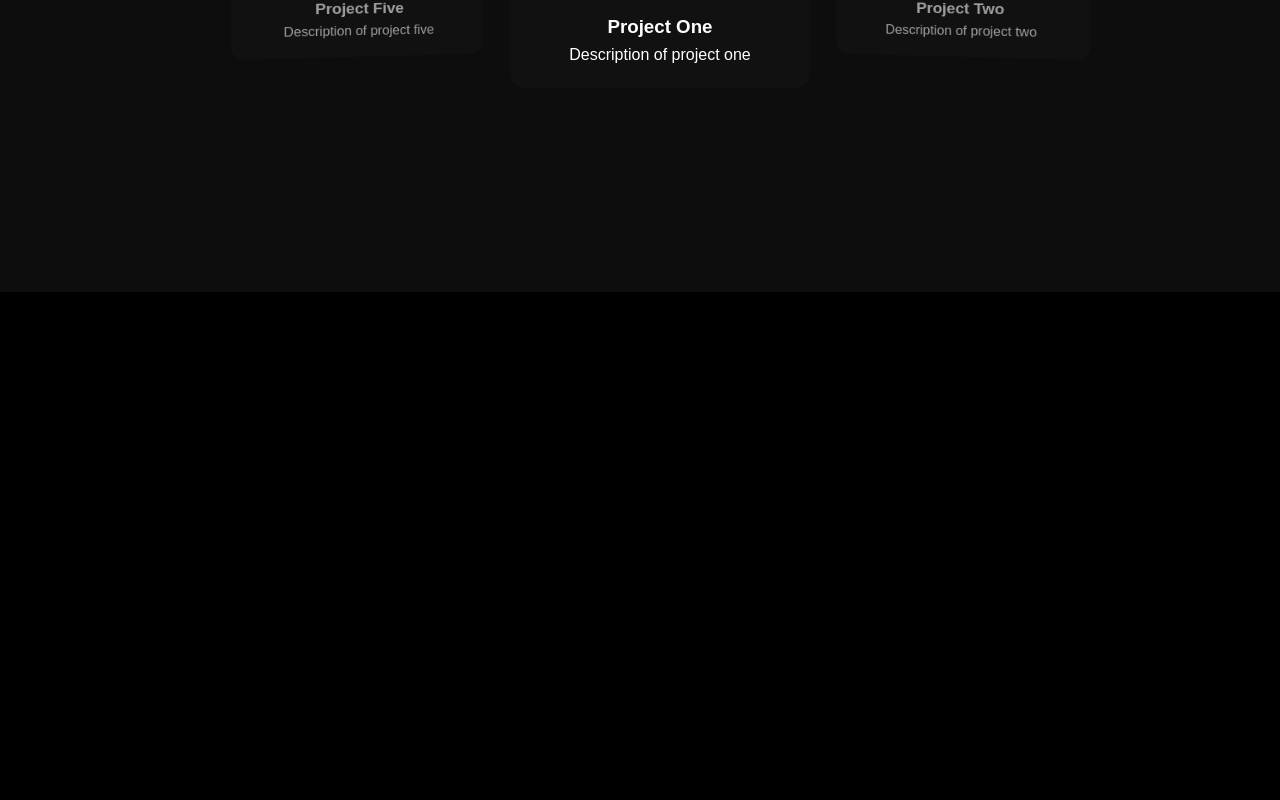
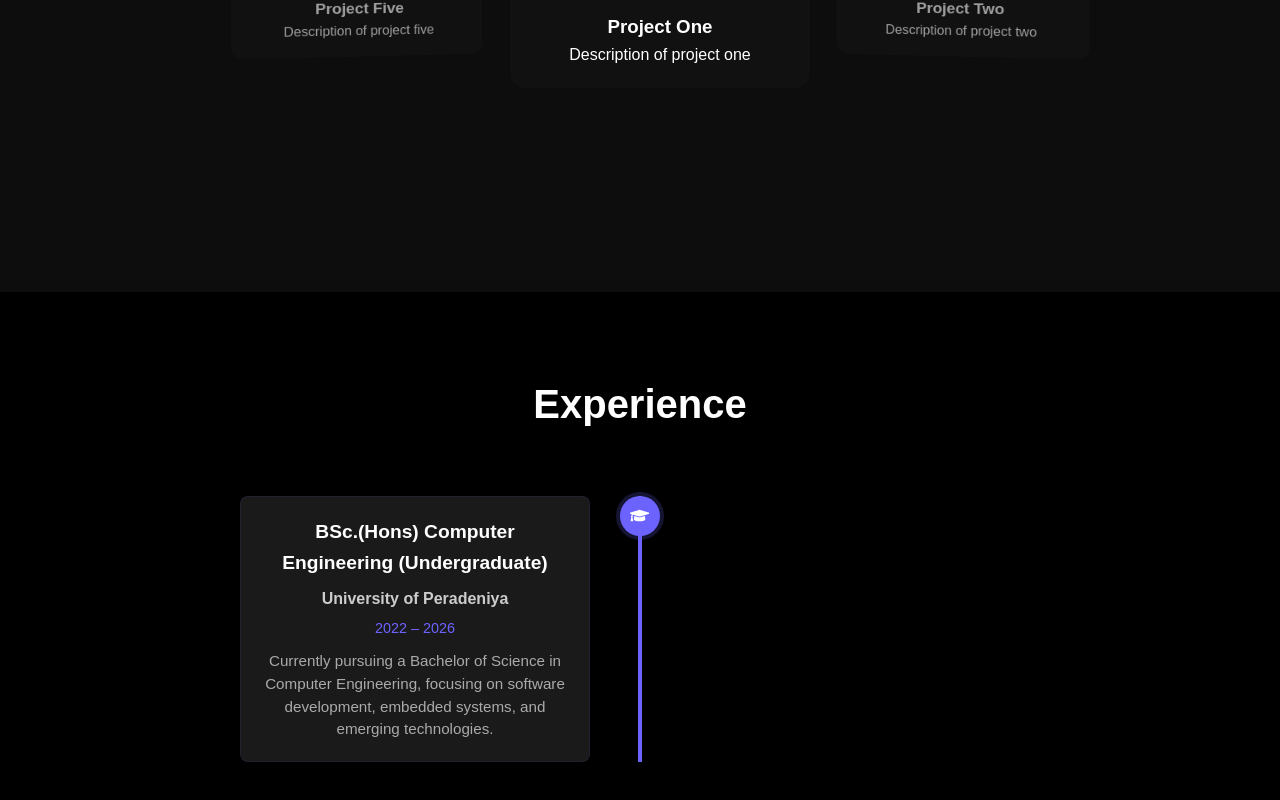
Before and after one commit to kushanmalintha/My-Portfolio, a React (Vite) app: page / in a window 1280 px wide. Shown: the part 2908-3708 px from the top of the page. Before the commit the page ends 3200 px from the top, so only its background shows below. Built offline with nearby package versions, Linux system fonts and the light colour scheme.

Commit message:
create experience section

```diff
--- a/src/App.jsx
+++ b/src/App.jsx
@@ -5,6 +5,8 @@ import Hero from './sections/Hero'
 import About from './sections/About'
 import Skills from './sections/Skills'
 import Projects from './components/Projects'
+import Education from './components/Experience'
+import Experience from './components/Experience'
 
 function App() {
   const [count, setCount] = useState(0)
@@ -16,6 +18,7 @@ function App() {
       <About />
       <Skills />
       <Projects />
+      <Experience />
     </>
   )
 }
--- /dev/null
+++ b/src/components/Experience.jsx
@@ -0,0 +1,35 @@
+import "../styles/Experience.css";
+import { FaGraduationCap } from "react-icons/fa";
+
+function Experience() {
+  return (
+    <section id="experience" className="experience">
+      <h2 className="section-title">Experience</h2>
+      <div className="timeline">
+        {/* First Item - Left Side */}
+        <div className="timeline-item left">
+          <div className="timeline-icon">
+            <FaGraduationCap />
+          </div>
+          <div className="timeline-content">
+            <h3>BSc.(Hons) Computer Engineering (Undergraduate)</h3>
+            <h4>University of Peradeniya</h4>
+            <span className="date">2022 – 2026</span>
+            <p>
+              Currently pursuing a Bachelor of Science in Computer Engineering,
+              focusing on software development, embedded systems, and emerging
+              technologies.
+            </p>
+          </div>
+        </div>
+
+        {/* Second Item - Right Side */}
+
+        {/* Third Item - Left Side */}
+
+      </div>
+    </section>
+  );
+}
+
+export default Experience;
--- /dev/null
+++ b/src/styles/Experience.css
@@ -0,0 +1,154 @@
+.experience {
+  background: #000000;
+  padding: 80px 20px;
+  color: #fff;
+  text-align: center;
+}
+
+.section-title {
+  font-size: 2.5rem;
+  margin-bottom: 60px;
+  color: #ffffff;
+  position: relative;
+}
+
+.timeline {
+  position: relative;
+  max-width: 800px;
+  margin: 0 auto;
+}
+
+.timeline::before {
+  content: "";
+  position: absolute;
+  left: 50%;
+  top: 0;
+  transform: translateX(-50%);
+  width: 4px;
+  height: 100%;
+  background: #6c63ff;
+}
+
+.timeline-item {
+  position: relative;
+  margin-bottom: 60px;
+  width: 100%;
+}
+
+.timeline-item::after {
+  content: '';
+  display: block;
+  clear: both;
+}
+
+.timeline-item.left .timeline-content {
+  float: left;
+  margin-right: 30px;
+}
+
+.timeline-item.right .timeline-content {
+  float: right;
+  margin-left: 30px;
+}
+
+.timeline-icon {
+  width: 40px;
+  height: 40px;
+  background: #6c63ff;
+  border-radius: 50%;
+  position: absolute;
+  left: 50%;
+  top: 0;
+  transform: translateX(-50%);
+  display: flex;
+  align-items: center;
+  justify-content: center;
+  z-index: 2;
+  transition: all 0.3s ease;
+  box-shadow: 0 0 0 4px rgba(108, 99, 255, 0.2);
+}
+
+.timeline-icon svg {
+  font-size: 1.2rem;
+  color: #fff;
+}
+
+.timeline-content {
+  width: calc(50% - 50px);
+  background: #1a1a1a;
+  padding: 20px;
+  border-radius: 8px;
+  position: relative;
+  transition: all 0.3s ease;
+  border: 1px solid rgba(108, 99, 255, 0.1);
+}
+
+.timeline-content::before {
+  content: '';
+  position: absolute;
+  top: 10px;
+  width: 20px;
+  height: 20px;
+}
+
+.timeline-item.left .timeline-content::before {
+  right: -10px;
+  border-left: 10px solid #1a1a1a;
+  border-top: 10px solid transparent;
+  border-bottom: 10px solid transparent;
+}
+
+.timeline-item.right .timeline-content::before {
+  left: -10px;
+  border-right: 10px solid #1a1a1a;
+  border-top: 10px solid transparent;
+  border-bottom: 10px solid transparent;
+}
+
+.timeline-content:hover {
+  transform: translateY(-5px);
+  box-shadow: 0 10px 20px rgba(0, 0, 0, 0.3);
+}
+
+.timeline-content h3 {
+  color: #ffffff;
+  margin-bottom: 8px;
+  font-size: 1.2rem;
+}
+
+.timeline-content h4 {
+  color: #cccccc;
+  margin-bottom: 5px;
+  font-size: 1rem;
+}
+
+.timeline-content .date {
+  display: block;
+  color: #6c63ff;
+  font-size: 0.9rem;
+  margin-bottom: 10px;
+}
+
+.timeline-content p {
+  color: #aaa;
+  font-size: 0.95rem;
+  line-height: 1.5;
+}
+
+/* Responsive */
+@media (max-width: 768px) {
+  .timeline::before {
+    left: 20px;
+  }
+
+  .timeline-icon {
+    left: 20px;
+    transform: none;
+  }
+
+  .timeline-content {
+    width: calc(100% - 70px);
+    left: 50px !important;
+    text-align: left !important;
+  }
+}
```
